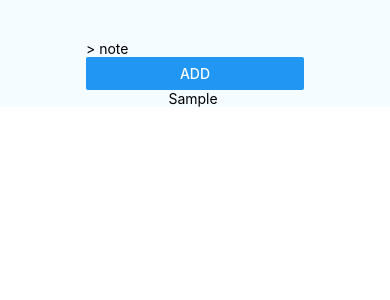
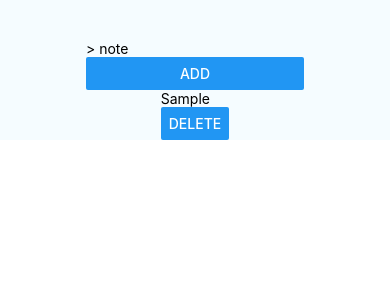
Before and after one commit to KatyDeng17/react-native-TodoList, a React Native app: screen / in a window 390 px wide. Both pictures are taken after typing "Sample" into the empty fields and a click on the button "ADD". Shown: the top 300 px of the page. Built offline with nearby package versions, Linux system fonts and the light colour scheme.

Commit message:
adding delete button for each note'

```diff
--- a/App.js
+++ b/App.js
@@ -24,16 +24,25 @@ export default class App extends Component{
       }
     })
   }
+  handleDeleteButton =(i)=>{
+    let newNotes = this.state.notes
+    newNotes.splice(i,1);
+    this.setState({
+      notes: newNotes
+    })
+
+  }
   render() {
     const outputNote = this.state.notes.map((item, i)=>(
       <View key={i}>
-        <Text>{item} </Text>
+        <Text>{item}</Text>
+        <Button title ="delete" onPress = {()=>this.handleDeleteButton(i)}/>
       </View>
     )
   )
     return (
       <View style={styles.container}>
-        <View>
+        <View >
             <TextInput
                 placeholder = '> note'
                 value = {this.state.userInput}
@@ -61,4 +70,5 @@ const styles = StyleSheet.create({
     paddingTop: 40,
   },
 
+
 });
```
